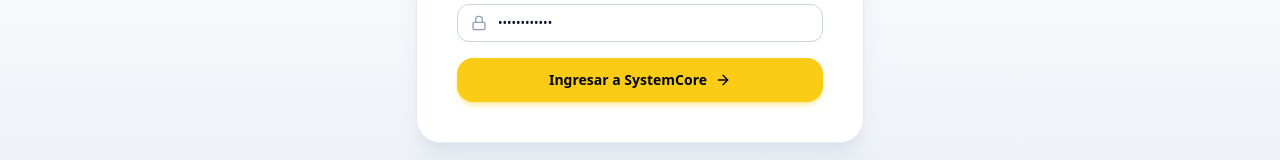
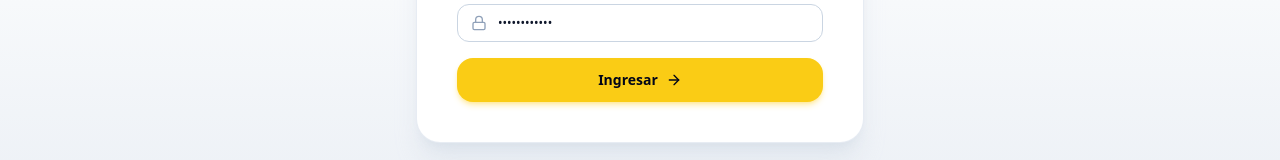
Before and after one commit to CarlosMartinezLH/SystemCore_LH, a Next.js app: page / in a window 1280 px wide. Shown: the part 418-578 px from the top of the page. Built offline with nearby package versions, Linux system fonts and the light colour scheme.

Commit message:
fix(login): change submit button text to 'Ingresar'

```diff
--- a/src/components/LoginView.tsx
+++ b/src/components/LoginView.tsx
@@ -112,7 +112,7 @@ export default function LoginView({ onLoginSuccess }: LoginViewProps) {
                 </>
               ) : (
                 <>
-                  <span>Ingresar a SystemCore</span>
+                  <span>Ingresar</span>
                   <ArrowRight className="w-4 h-4 text-slate-950" />
                 </>
               )}
```
